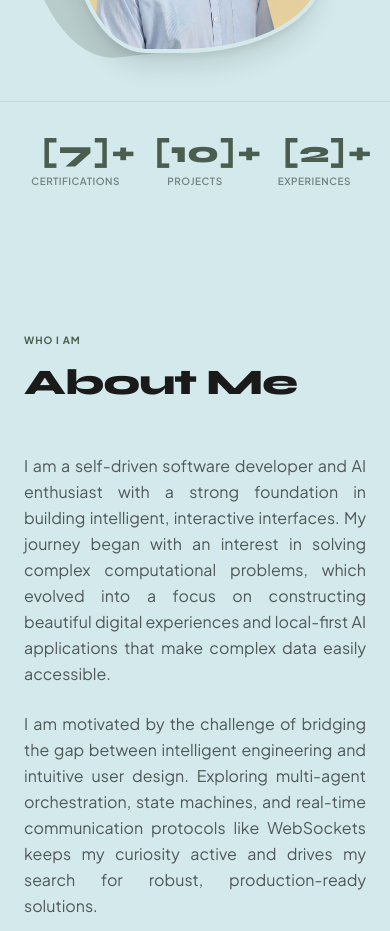
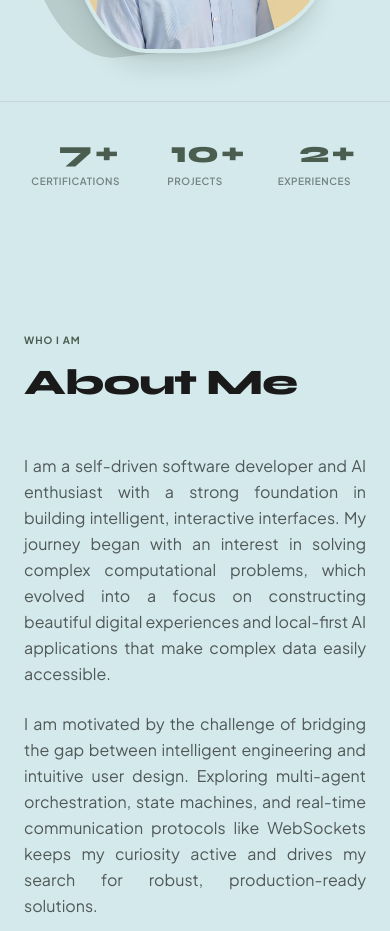
Before and after one commit to SarvyagyaPrakash/Sarvyagya-Prakash-Portfolio, a React (Vite) app: page / in a window 390 px wide. Shown: the part 960-1891 px from the top of the page. Built offline with nearby package versions, Linux system fonts and the light colour scheme.

Commit message:
Error fixed for smooth mobile interface

```diff
--- a/src/components/Hero.jsx
+++ b/src/components/Hero.jsx
@@ -14,13 +14,12 @@ const TAGLINES = [
 function CountUpNumber({ value, duration = 1.5 }) {
   const [count, setCount] = useState(0);
   const ref = useRef(null);
-  const isInView = useInView(ref, { once: true, margin: "-100px" });
+  const isInView = useInView(ref, { once: true, amount: 0.1 });
 
   useEffect(() => {
     if (!isInView) return;
 
-    let start = 0;
-    // Extract numbers from placeholders like "[10]" or just "10"
+    // Extract numbers from target string (e.g., "[7]", "7", or "[10]")
     const numberStr = String(value).replace(/[^0-9]/g, "");
     const end = parseInt(numberStr, 10) || 0;
     if (end === 0) {
@@ -28,7 +27,7 @@ function CountUpNumber({ value, duration = 1.5 }) {
       return;
     }
 
-    const totalSteps = 60;
+    const totalSteps = 45;
     const stepTime = (duration * 1000) / totalSteps;
     let step = 0;
 
@@ -36,16 +35,11 @@ function CountUpNumber({ value, duration = 1.5 }) {
       step++;
       const current = Math.floor((end * step) / totalSteps);
 
-      // Put the formatted string back (preserving brackets if any, or just outputting raw count)
-      if (typeof value === "string" && value.includes("[")) {
-        setCount(value.replace(/[0-9]+/, current));
-      } else {
-        setCount(current);
-      }
+      setCount(current);
 
       if (step >= totalSteps) {
         clearInterval(timer);
-        setCount(value); // Ensure precise ending
+        setCount(end); // Ensure exact final count
       }
     }, stepTime);
 
@@ -189,7 +183,7 @@ export default function Hero() {
       >
         <div className="flex flex-col items-center">
           <div className="relative inline-block font-display text-3xl md:text-5xl font-extrabold text-accent-main">
-            <CountUpNumber value="[7]" />
+            <CountUpNumber value="7" />
             <span className="absolute left-full top-0 ml-0.5">+</span>
           </div>
           <p className="font-body text-[10px] md:text-xs font-semibold uppercase tracking-wider text-text-main/50 mt-1">
@@ -198,7 +192,7 @@ export default function Hero() {
         </div>
         <div className="flex flex-col items-center">
           <div className="relative inline-block font-display text-3xl md:text-5xl font-extrabold text-accent-main">
-            <CountUpNumber value="[10]" />
+            <CountUpNumber value="10" />
             <span className="absolute left-full top-0 ml-0.5">+</span>
           </div>
           <p className="font-body text-[10px] md:text-xs font-semibold uppercase tracking-wider text-text-main/50 mt-1">
@@ -207,7 +201,7 @@ export default function Hero() {
         </div>
         <div className="flex flex-col items-center">
           <div className="relative inline-block font-display text-3xl md:text-5xl font-extrabold text-accent-main">
-            <CountUpNumber value="[2]" />
+            <CountUpNumber value="2" />
             <span className="absolute left-full top-0 ml-0.5">+</span>
           </div>
           <p className="font-body text-[10px] md:text-xs font-semibold uppercase tracking-wider text-text-main/50 mt-1">
```
